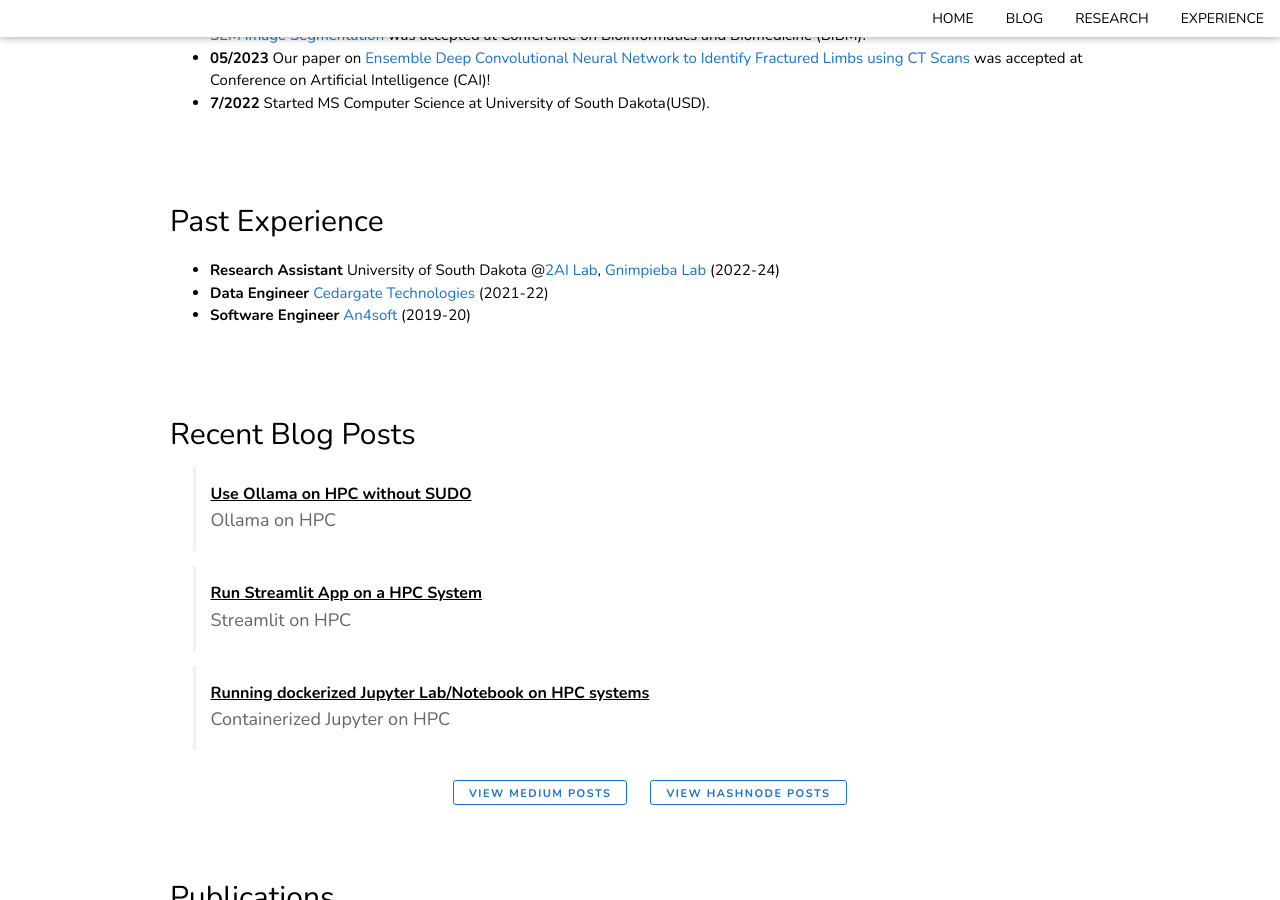
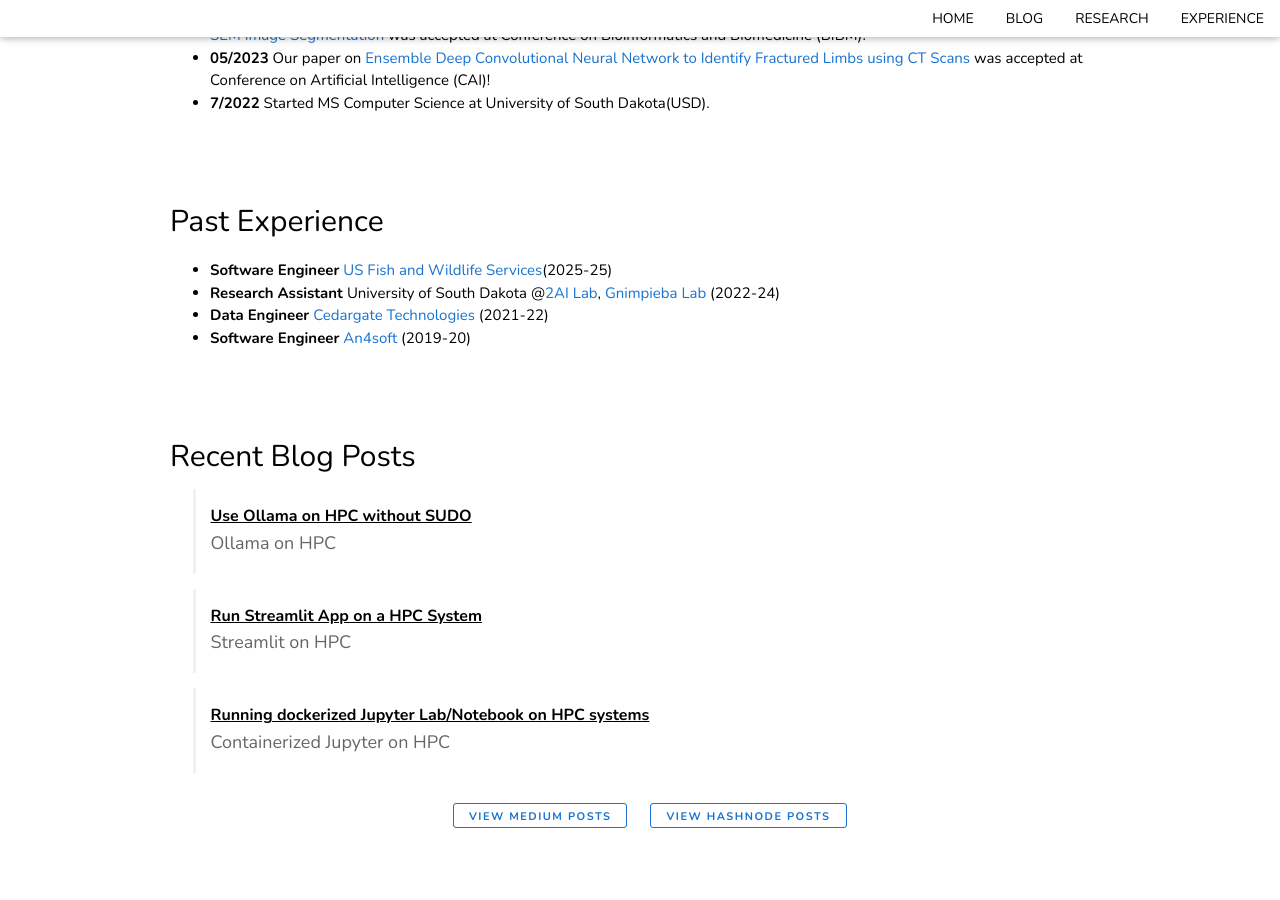
Before and after one commit to akhanal47/akhanal47.github.io, a Jekyll site: the page index.html, which Jekyll copies as it is, in a window 1280 px wide and 900 px high, scrolled down 770 px. Built offline with Jekyll 4.4.1, drawn with Linux system fonts in a browser that asks for light colours; a style sheet for code colours, icons or effects is not loaded.

Commit message:
minor updates

```diff
--- a/index.html
+++ b/index.html
@@ -137,7 +137,7 @@
 
 		<div class="item3", id="Experience">
 			<h3>Past Experience</h3>
-			<ul>
+			<ul><li><b>Software Engineer </b> <a id="link" class="w3-hover-opacity">US Fish and Wildlife Services</a>(2025-25)</li>
 				<li><b>Research Assistant </b> University of South Dakota @<a id="link" class="w3-hover-opacity" href="https://2ai-lab.github.io/Home.html">2AI Lab</a>, <a id="link" class="w3-hover-opacity" href="https://www.usd.edu/research-and-faculty/faculty-and-staff/etienne-gnimpieba">Gnimpieba Lab</a> (2022-24)</li>
 				<li><b>Data Engineer </b><a id="link" class="w3-hover-opacity" href="https://www.cedargate.com/">Cedargate Technologies </a>(2021-22)</li>
 				<li><b>Software Engineer </b> <a id="link" class="w3-hover-opacity">An4soft </a>(2019-20)</li>
```
